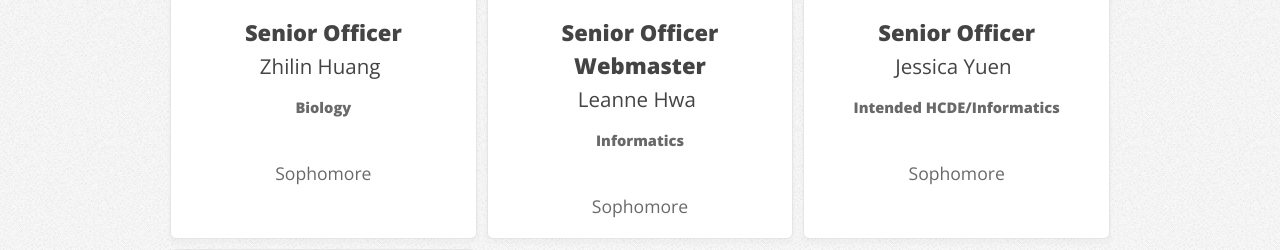
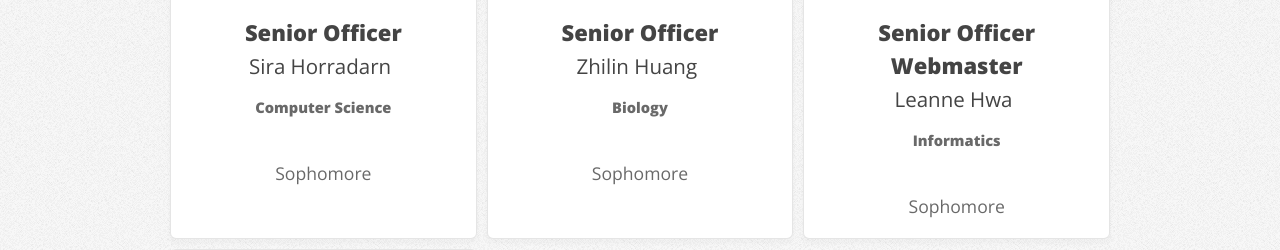
Before and after one commit to fishbearr/website, a PHP site: page /officers.php in a window 1280 px wide. Shown: the part 2170-2420 px from the top of the page. Run offline with PHP 8.4, Linux system fonts and the light colour scheme; some libraries are stand-ins or nearby versions.

Commit message:
updated officers again again

```diff
--- a/officers.php
+++ b/officers.php
@@ -38,7 +38,7 @@
 									<span class="label">LinkedIn</span>
 								</a>-->
 							</div>
-							<p>Materials Science Engineering</p>
+							<p>Materials Science &amp; Engineering</p>
 							<p>&nbsp;</p>
 							<p class="year">Sophomore</p>
 						</div>
@@ -191,6 +191,20 @@
 					<td class="officertd">
 						<div class="officerpic">
 							<div style="padding:2%">
+								<img src="images/officers/sira17.jpg" alt="" >
+							</div>
+							<h1>Senior Officer</h1>
+							<div class="officerlinks">
+								<h2 class="officertemp">Sira Horradarn</h2>
+							</div>
+							<p>Computer Science</p>
+							<p>&nbsp;</p>
+							<p class="year">Sophomore</p>
+						</div>
+					</td>
+					<td class="officertd">
+						<div class="officerpic">
+							<div style="padding:2%">
 								<img src="images/officers/zhilin17.jpg" alt="" >
 							</div>
 							<h1>Senior Officer</h1>
@@ -217,7 +231,9 @@
 							<p class="year">Sophomore</p>
 						</div>
 					</td>
-					<td class="officertd">
+			<!-- ROW 5 -->
+			<tr>
+				<td class="officertd">
 						<div class="officerpic">
 							<div style="padding:2%">
 								<img src="images/officers/jessica17.jpg" alt="" >
@@ -233,8 +249,6 @@
 						</div>
 					</td>
 				</tr>
-			<!-- ROW 5 -->
-			<tr>
 				<td class="officertd">
 						<div class="officerpic">
 							<div style="padding:2%">
```
